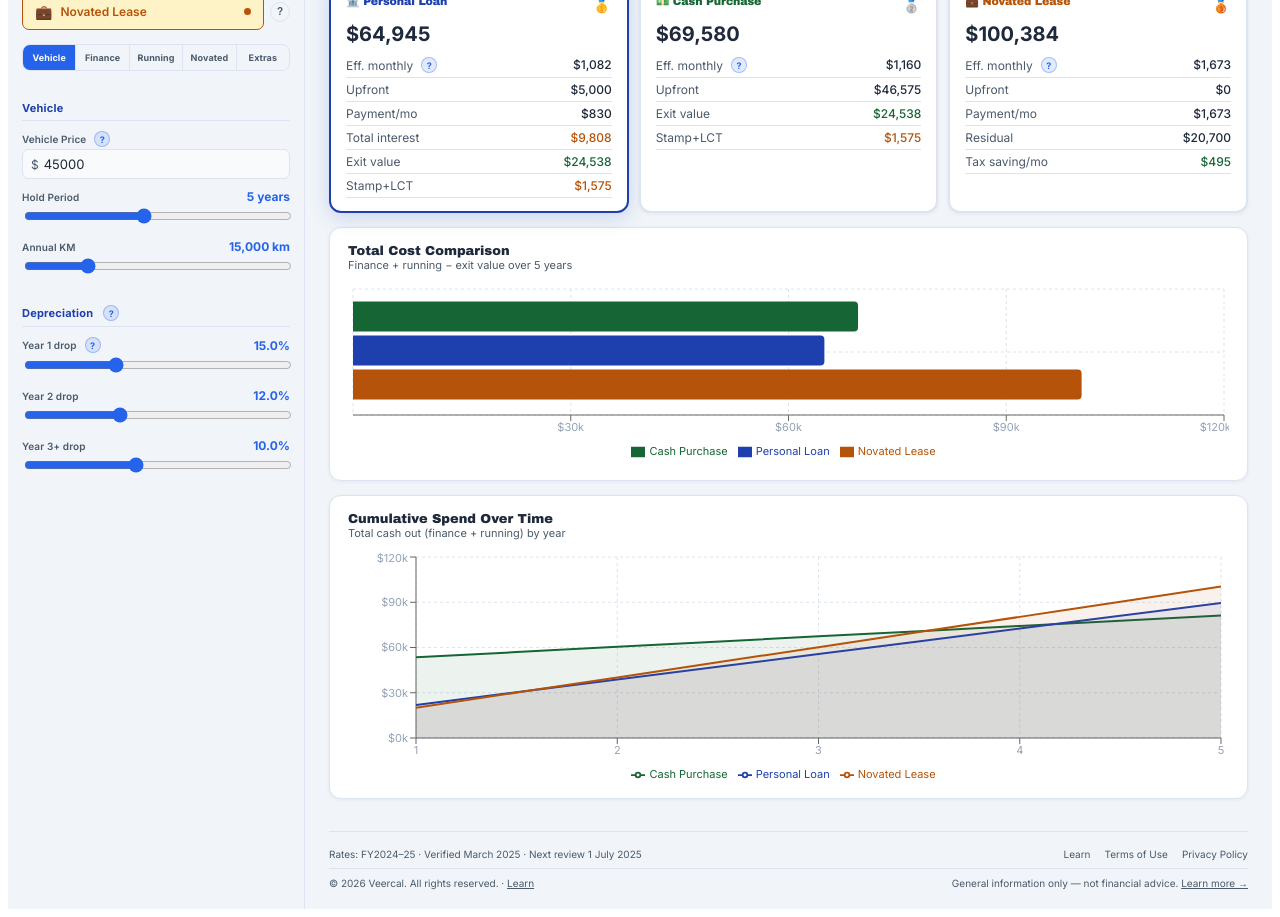
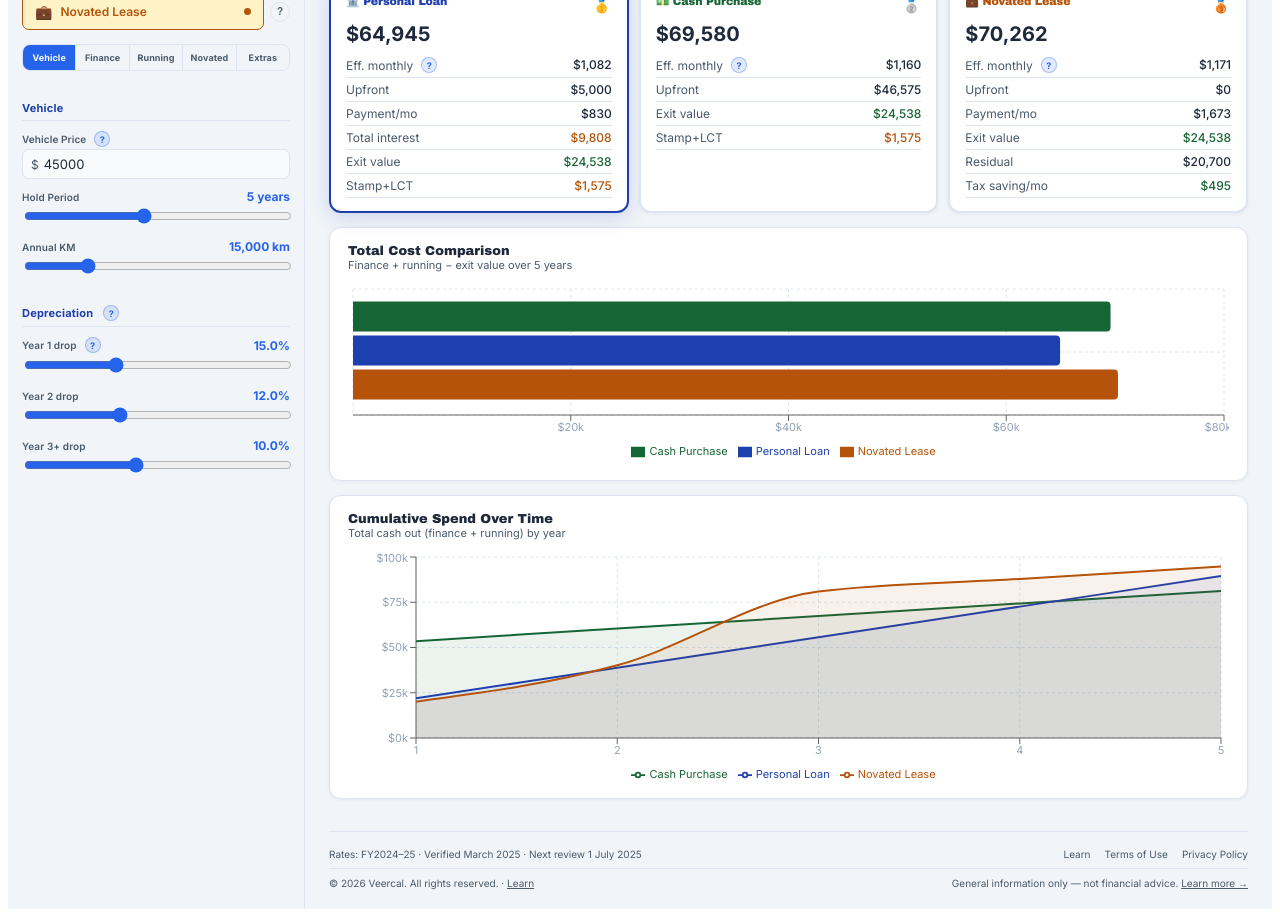
Before and after one commit to pdelaney350/veercal, a React (Create React App) app: page / in a window 1280 px wide. Shown: the part 660-1577 px from the top of the page. Built offline with nearby package versions, Linux system fonts and the light colour scheme.

Commit message:
new QC and APP

```diff
--- a/src/App.js
+++ b/src/App.js
@@ -386,37 +386,68 @@ function calcLease(d) {
 }
 
 function calcNovated(d) {
-  const rate = mtr(d.grossSalary) + med(d.grossSalary);
-  /* BEV: FBT exempt if under threshold (ongoing, no end date legislated Mar 2025)
-     PHEV: exemption had a scheduled end date of 1 Apr 2025 — modelled as exempt
-           but flagged with a warning to verify current ATO position */
+  const taxRate = mtr(d.grossSalary) + med(d.grossSalary);
   const evExempt = d.isEV && d.vehiclePrice <= LCT_FE;
-  const months = d.novatedTermYears * 12, res = d.vehiclePrice * d.novatedResidualPct;
-  const { monthlyPayment: gf } = buildAmort(d.vehiclePrice, d.novatedRate, months, res);
-  const runMo = running(d) / 12, preTax = gf + runMo, saving = preTax * rate, net = preTax - saving;
+  const leaseMos = d.novatedTermYears * 12;
+  const res = d.vehiclePrice * d.novatedResidualPct;
+  const { monthlyPayment: gf } = buildAmort(d.vehiclePrice, d.novatedRate, leaseMos, res);
+  const runMo = running(d) / 12;
+  const preTax = gf + runMo;                  /* salary sacrifice amount/mo */
+  const saving = preTax * taxRate;            /* income tax saved/mo */
+  const net = preTax - saving;                /* after-tax cost of sacrifice */
   const fbtMo = evExempt ? 0 : (d.vehiclePrice * 0.20 * 2.0802 * 0.47) / 12;
-  /* Provider management fee (annual) — post-tax, passed through as a real cost */
   const providerFeeMo = (d.novatedProviderFeeAnnual || 0) / 12;
-  const trueNet = net + fbtMo + providerFeeMo;
-  const yrs = d.holdYears;
+  const trueNet = net + fbtMo + providerFeeMo; /* true monthly out-of-pocket during lease */
+
+  const yrs = d.holdYears, leaseTerm = d.novatedTermYears;
+  const runPerYear = running(d);
   const yd = [];
+
+  /* Cumulative cost tracker */
+  let cumCost = 0;
   for (let y = 1; y <= yrs; y++) {
     const av = vehVal(d.vehiclePrice, y, d);
-    /* Show real market value so exit sim can display residual vs market gap */
-    yd.push({ year: y, assetValue: Math.round(av), equity: 0,
-      totalSpent: Math.round(trueNet * 12 * y),
-      annualSpent: Math.round(trueNet * 12),
-      monthlyEquivalent: Math.round(trueNet),
-      taxSavingAnnual: Math.round(saving * 12),
-      netPosition: Math.round(-trueNet * 12 * y),
-      residualBuyout: Math.round(res) });
+    if (y <= leaseTerm) {
+      /* Phase 1: lease active — salary sacrifice covers finance + running */
+      const annualCost = trueNet * 12;
+      cumCost += annualCost;
+      /* Add residual in the final lease year */
+      if (y === leaseTerm) cumCost += res;
+      yd.push({ year: y, assetValue: Math.round(av), equity: Math.round(av - res),
+        totalSpent: Math.round(cumCost),
+        annualSpent: Math.round(y === leaseTerm ? annualCost + res : annualCost),
+        monthlyEquivalent: Math.round(trueNet),
+        taxSavingAnnual: Math.round(saving * 12),
+        netPosition: Math.round(av - cumCost),
+        residualBuyout: Math.round(res) });
+    } else {
+      /* Phase 2: post-lease — own the car, only running costs */
+      cumCost += runPerYear;
+      yd.push({ year: y, assetValue: Math.round(av), equity: Math.round(av),
+        totalSpent: Math.round(cumCost),
+        annualSpent: Math.round(runPerYear),
+        monthlyEquivalent: Math.round(runPerYear / 12),
+        taxSavingAnnual: 0,
+        netPosition: Math.round(av - cumCost),
+        residualBuyout: 0 });
+    }
   }
-  return { method: "novated", yearlyData: yd, totalCost: Math.round(trueNet * 12 * yrs),
-    upfrontCost: 0, monthlyPayment: Math.round(trueNet),
+
+  const exitValue = vehVal(d.vehiclePrice, yrs, d);
+  const postLeaseRunning = runPerYear * Math.max(0, yrs - leaseTerm);
+  const totalCost = trueNet * leaseMos + res + postLeaseRunning - exitValue;
+
+  return { method: "novated", yearlyData: yd,
+    totalCost: Math.round(totalCost),
+    upfrontCost: 0,
+    monthlyPayment: Math.round(trueNet),
     grossMonthly: Math.round(preTax), taxSavingMonthly: Math.round(saving),
     fbtMonthly: Math.round(fbtMo), fbtExempt: evExempt,
-    exitValue: 0, residualBuyout: Math.round(res), totalInterest: 0,
-    effectiveMonthly: Math.round(trueNet), taxRate: Math.round(rate * 100), onCosts: 0, lct: 0, stampDuty: 0 };
+    exitValue: Math.round(exitValue),
+    residualBuyout: Math.round(res),
+    totalInterest: 0,
+    effectiveMonthly: Math.round(totalCost / (yrs * 12)),
+    taxRate: Math.round(taxRate * 100), onCosts: 0, lct: 0, stampDuty: 0 };
 }
 
 /* ─── Formatters ────────────────────────────────────────────────────────── */
--- a/src/QuickCompare.jsx
+++ b/src/QuickCompare.jsx
@@ -128,7 +128,9 @@ function runningCost(inputs) {
   const fuel = isEV
     ? (annualKm / 100) * evEffKwh * evChargeRate
     : (annualKm / 100) * fuelL100km * fuelPerL;
-  return fuel + tyres + service + insurance + rego;
+  /* EVs have ~40% lower servicing costs — matches full calculator */
+  const effectiveService = isEV ? service * 0.6 : service;
+  return fuel + tyres + effectiveService + insurance + rego;
 }
 
 function calcResults(inputs) {
@@ -138,11 +140,12 @@ function calcResults(inputs) {
     fuelPerL, fuelL100km, evEffKwh, evChargeRate,
     tyres, service, insurance, rego,
     dep1, dep2, depN, opportunityCost,
-    includeNovated, includeLoan, includeCash, includeDealer, dealerRate, dealerTerm,
+    includeNovated, includeLoan, includeCash, includeDealer, dealerRate, dealerTerm, dealerDeposit = 2000,
   } = inputs;
 
   const stampDuty = calcStampDuty(vehiclePrice, state);
-  const lct = calcLCT(vehiclePrice, isEV);
+  /* LCT: only applies if vehicle exceeds threshold (matches full calculator default) */
+  const lct = calcLCT(vehiclePrice, isEV);   /* returns 0 if under threshold */
   const effectivePrice = vehiclePrice + stampDuty + lct;
   const exitValue = vehVal(vehiclePrice, holdYears, dep1, dep2, depN);
   const runPerYear = runningCost({ annualKm, isEV, fuelPerL, fuelL100km, evEffKwh, evChargeRate, tyres, service, insurance, rego });
@@ -186,7 +189,7 @@ function calcResults(inputs) {
 
   /* Dealer finance — mirrors calcLoan() in App.js exactly */
   if (includeDealer) {
-    const dep = 2000;
+    const dep = dealerDeposit;
     const balloon = vehiclePrice * 0.25;
     /* Finance vehicle price minus deposit (stamp duty paid upfront, not financed) */
     const financedAmount = Math.max(0, vehiclePrice - dep);
@@ -206,15 +209,15 @@ function calcResults(inputs) {
       upfront: dep + stampDuty,
       totalInterest: Math.round(totalInt),
       balloonOwing: Math.round(balloonOwing),
-      note: `25% balloon · ${(dealerRate * 100).toFixed(2)}% rate · ${dealerTerm}yr term`,
+      note: `25% balloon · $${dep.toLocaleString("en-AU")} deposit · ${(dealerRate * 100).toFixed(2)}% rate · ${dealerTerm}yr`,
     });
   }
 
-  /* Novated lease */
+  /* Novated lease — multi-phase: lease term + residual + post-lease running */
   if (includeNovated && salary > 0) {
-    const mtr = getMarginalRate(salary);
+    const mtrRate = getMarginalRate(salary);
     const medLevy = salary > QC_RATES.medicareLevyThreshold ? QC_RATES.medicareLevy : 0;
-    const effectiveTaxRate = mtr + medLevy;
+    const effectiveTaxRate = mtrRate + medLevy;
     const residualPct = getResidual(annualKm);
     const residual = vehiclePrice * residualPct;
     const months = novatedTerm * 12;
@@ -226,17 +229,20 @@ function calcResults(inputs) {
     const evExempt = isEvFbtExempt(vehiclePrice, evType);
     const fbtMo = evExempt ? 0 : (vehiclePrice * QC_RATES.fbtStatutoryRate * QC_RATES.fbtGrossUpType1 * QC_RATES.fbtRate) / 12;
     const trueNetMo = netMo + fbtMo;
-    const totalCost = trueNetMo * holdYears * 12;
+    /* Phase 1: lease payments; Phase 2: post-lease running only; + residual buyout */
+    const postLeaseYears = Math.max(0, holdYears - novatedTerm);
+    const totalCost = trueNetMo * months + residual + runPerYear * postLeaseYears - exitValue;
     results.push({
       method: "novated", label: "Novated Lease", icon: "💼", color: "#b45309",
       monthlyPayment: Math.round(trueNetMo),
       totalCost: Math.round(totalCost),
-      effectiveMonthly: Math.round(trueNetMo),
+      effectiveMonthly: Math.round(totalCost / (holdYears * 12)),
       upfront: 0,
       totalInterest: 0,
       taxSavingMonthly: Math.round(taxSaving),
       fbtExempt: evExempt,
       residual: Math.round(residual),
+      opportunityCostTotal: 0,
       note: evExempt
         ? `FBT exempt (EV) · ${(effectiveTaxRate * 100).toFixed(0)}% combined tax rate`
         : `FBT applies · ${(effectiveTaxRate * 100).toFixed(0)}% combined tax rate`,
@@ -274,6 +280,7 @@ const INITIAL = {
   includeDealer: true,
   includeNovated: false,
   deposit: 5000,
+  dealerDeposit: 2000,
   loanRate: QC_RATES.rates.personalLoan,
   loanTerm: 5,
   dealerRate: QC_RATES.rates.dealerFinance,
@@ -533,6 +540,9 @@ function StepDetails({ inputs, upd }) {
 
       {inputs.includeDealer && (
         <>
+          <Field label="Dealer deposit" hint="Amount you will pay upfront to the dealer">
+            <NumberInput value={inputs.dealerDeposit} onChange={(v) => upd("dealerDeposit", v)} min={0} />
+          </Field>
           <Field label="Dealer finance rate" hint="Ask the dealer for their comparison rate">
             <NumberInput value={Math.round(inputs.dealerRate * 10000) / 100} onChange={(v) => upd("dealerRate", v / 100)} prefix="%" min={0} max={50} step={0.01} />
           </Field>
@@ -868,7 +878,7 @@ function buildCalcUrl(inputs) {
       loanTermYears: inputs.loanTerm,
       dealerRate: inputs.dealerRate,
       dealerTermYears: inputs.dealerTerm,
-      dealerDeposit: 2000,
+      dealerDeposit: inputs.dealerDeposit,
       balloonPct: 0.25,
       grossSalary: inputs.salary,
       novatedRate: inputs.novatedRate,
@@ -887,7 +897,7 @@ function buildCalcUrl(inputs) {
       opportunityCostPct: inputs.opportunityCost,
     };
     const encoded = btoa(JSON.stringify(mapped));
-    return `/calculator#s=${encoded}`;
+    return `/calculator#s:${encoded}`;
   } catch {
     return "/calculator";
   }
```
